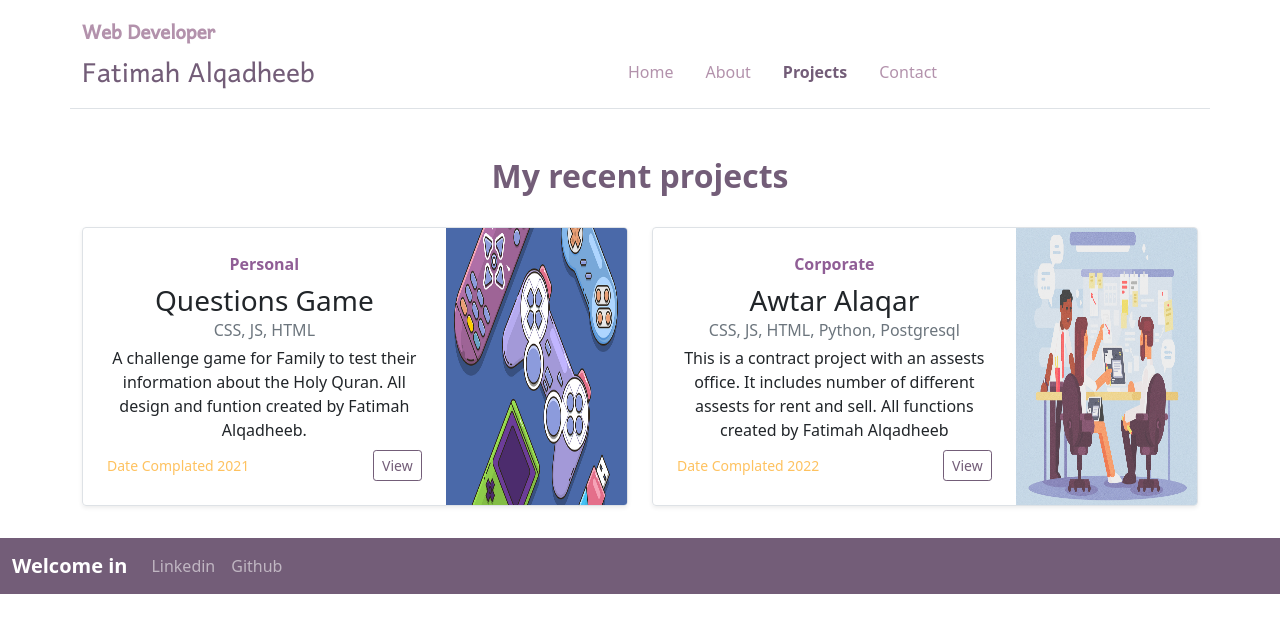
After one commit to fatimahalqadheeb/Portfolio, a Django app: page //projects in a window 1280 px wide. The commit adds this page. Shown: the top 633 px of the page. Run offline with Django 4.2, Linux system fonts and the light colour scheme; some libraries are stand-ins or nearby versions.

Commit message:
add more style and data

```diff
--- a/Portfolio/Home/static/css/main.css
+++ b/Portfolio/Home/static/css/main.css
@@ -52,8 +52,8 @@
 
 .btn-primary {
     color: #000;
-    background-color: #FFCC8F;
-    border-color: #FFCC8F;
+    background-color: #FEC260;
+    border-color: #FEC260;
 }
 
 .btn-primary:hover {
@@ -98,12 +98,16 @@
 }
 
 a {
-    color: #735D78;
+    color: #905E96;
     text-decoration: underline;
 }
 
 a:hover {
-    color: #905E96;
+    color: #EBC7E8;
+}
+
+.btn-group .date-color {
+    color: #FEC260 !important;
 }
 
 /* meduim screen*/
--- a/Portfolio/Home/templates/Home/base.html
+++ b/Portfolio/Home/templates/Home/base.html
@@ -28,14 +28,19 @@
                     <!-- header bar -->
                     <header class="d-flex justify-content-center py-3">
                         <ul class="nav nav-pills">
-                            <li class="nav-item"><a href="{% url 'Home:index' %}" class="nav-link active"
+                            {% with request.resolver_match.url_name as url_name %}
+                            <li class="nav-item"><a href="{% url 'Home:index' %}"
+                                    class="nav-link {% if url_name == 'index'%}active{% endif %}"
                                     aria-current="page">Home</a></li>
-                            <li class="nav-item"><a href="{% url 'Home:about' %}" class="nav-link">About</a></li>
-                            <li class="nav-item"><a href="#" class="nav-link">Portfolio</a></li>
+                            <li class="nav-item"><a href="{% url 'Home:about' %}"
+                                    class="nav-link {% if url_name == 'about'%}active{% endif %}">About</a></li>
+                            <li class="nav-item"><a href="{% url 'Home:projects' %}"
+                                    class="nav-link {% if url_name == 'projects'%}active{% endif %}">Projects</a></li>
                             <!-- <li class="nav-item"><a href="#" class="nav-link">Skills</a></li>
                             <li class="nav-item"><a href="#" class="nav-link">Certificates</a></li>
                             <li class="nav-item"><a href="#" class="nav-link">Projects</a></li> -->
-                            <li class="nav-item"><a href="#" class="nav-link">Contacts</a></li>
+                            <li class="nav-item"><a href="#" class="nav-link">Contact</a></li>
+                            {% endwith %}
                         </ul>
                     </header>
                     <!-- end header bar -->
@@ -49,28 +54,6 @@
     {% block content %}
 
 
-    <!-- start certificates-->
-    <div class="section pt-4" id="certificates">
-        <h3 class="h3">Certificates</h3>
-        <div class="row">
-            <div class="col-lg-4">Tuwaiq Academy</div>
-            <div class="col-lg-4">Misk Foundation</div>
-        </div>
-    </div>
-    <!-- end Certificates-->
-    <!-- start projects-->
-    <div class="section pt-4" id="projects">
-        <h3 class="h3">Projects</h3>
-        <div class="row">
-            <div class="col-lg-4">AYTB</div>
-            <div class="col-lg-4">Awtaralaqar</div>
-        </div>
-    </div>
-    <!-- end Projects-->
-    <!-- start Contacts-->
-    <div class="section" id="contacts">
-    </div>
-    <!-- end Contacts-->
 
     {% endblock %}
     <!-- start footer-->
--- a/Portfolio/Home/templates/Home/home.html
+++ b/Portfolio/Home/templates/Home/home.html
@@ -9,13 +9,13 @@
             <h4 class="fw-light sub-title">Web Developer</h4>
             <p class="lead text-muted">I love design and colors, for that I work in building front-end pages. It
                 gives me the ability to use my imagination to design a window with lots of colors and intractive
-                objects. I have experiance on building the back-end of websites too.<br><br> <span class="fw-bold">Need
+                objects. I have experiance on building the back-end of website too.<br><br> <span class="fw-bold">Need
                     some
                     work! Lets have
                     a chat Today</span>
             </p>
             <p>
-                <a href="#" class="btn btn-primary my-2">Learn more about me</a>
+                <a href="{% url 'Home:about'%}" class="btn btn-primary my-2">Learn more about me</a>
                 <a href="#" class="btn btn-secondary my-2">Contact me</a>
             </p>
         </div>
--- /dev/null
+++ b/Portfolio/Home/templates/Home/projects.html
@@ -0,0 +1,58 @@
+{% extends 'home/base.html' %}
+{% load static %}
+{% block title %}Projects{% endblock %}
+{% block content %}
+<section class="pt-4 text-center container">
+    <div class="row mb-2">
+        <h2><strong class="d-inline-block py-4 text-primary ">My recent projects</strong></h2>
+
+        <div class="col-md-6">
+            <div class="row g-0 border rounded overflow-hidden flex-md-row mb-4 shadow-sm h-md-250 position-relative">
+                <div class="col p-4 d-flex flex-column position-static">
+                    <strong class="d-inline-block mb-2 main-title">Personal</strong>
+                    <h3 class="mb-0">Questions Game</h3>
+                    <div class="mb-1 text-muted">CSS, JS, HTML</div>
+                    <p class="card-text mb-auto">A challenge game for Family to test their information about the Holy
+                        Quran. All design and funtion created by Fatimah Alqadheeb.</p>
+
+                    <div class="d-flex mt-2 justify-content-between align-items-center">
+                        <div class="btn-group">
+                            <span class="small date-color">Date Complated 2021</span>
+                        </div>
+                        <a type="button" class="btn btn-sm btn-outline-secondary"
+                            href="https://holy-quran-questions.herokuapp.com/" target="_blank">View</a>
+                    </div>
+                </div>
+                <div class="col-md-4 d-none d-lg-block">
+                    <img class="" src="{% static 'images/game.jpeg' %}" alt="game" width="100%" height="100%">
+                </div>
+            </div>
+        </div>
+        <div class="col-md-6">
+            <div class="row g-0 border rounded overflow-hidden flex-md-row mb-4 shadow-sm h-md-250 position-relative">
+                <div class="col p-4 d-flex flex-column position-static">
+                    <strong class="d-inline-block mb-2 main-title">Corporate</strong>
+                    <h3 class="mb-0">Awtar Alaqar</h3>
+                    <div class="mb-1 text-muted">CSS, JS, HTML, Python, Postgresql</div>
+                    <p class="card-text mb-auto">This is a contract project with an assests office. It includes
+                        number of different assests for rent and sell. All functions
+                        created by Fatimah Alqadheeb</p>
+
+
+
+                    <div class="d-flex mt-2 justify-content-between align-items-center">
+                        <div class="btn-group">
+                            <span class="small date-color">Date Complated 2022</span>
+                        </div>
+                        <a type="button" class="btn btn-sm btn-outline-secondary" href="https://www.awtaralaqar.com/"
+                            target="_blank">View</a>
+                    </div>
+                </div>
+                <div class="col-md-4 d-none d-lg-block">
+                    <img class="" src="{% static 'images/corporate.jpeg' %}" alt="game" width="100%" height="100%">
+                </div>
+            </div>
+        </div>
+    </div>
+</section>
+{% endblock%}
--- a/Portfolio/Home/urls.py
+++ b/Portfolio/Home/urls.py
@@ -6,4 +6,5 @@ app_name = 'Home'
 urlpatterns = [
     path('', views.index, name='index'),
     path('/about', views.about, name='about'),
+    path('/projects', views.projects, name='projects')
 ]
--- a/Portfolio/Home/views.py
+++ b/Portfolio/Home/views.py
@@ -10,3 +10,7 @@ def index(request: HttpRequest):
 
 def about(request: HttpRequest):
     return render(request, 'Home/about.html')
+
+
+def projects(request: HttpRequest):
+    return render(request, 'Home/projects.html')
```
Also changed, not shown: Portfolio/Home/templates/Home/about.html (+20 -13 lines), Portfolio/Home/templates/Home/contact.html (added, +8 -0 lines), Portfolio/Home/static/images/Android-Basics.jpg (added), Portfolio/Home/static/images/Front-End.jpg (added), Portfolio/Home/static/images/corporate.jpeg (added), Portfolio/Home/static/images/game.jpeg (added), Portfolio/Home/static/images/tuwaiq-academy.jpg (added).
